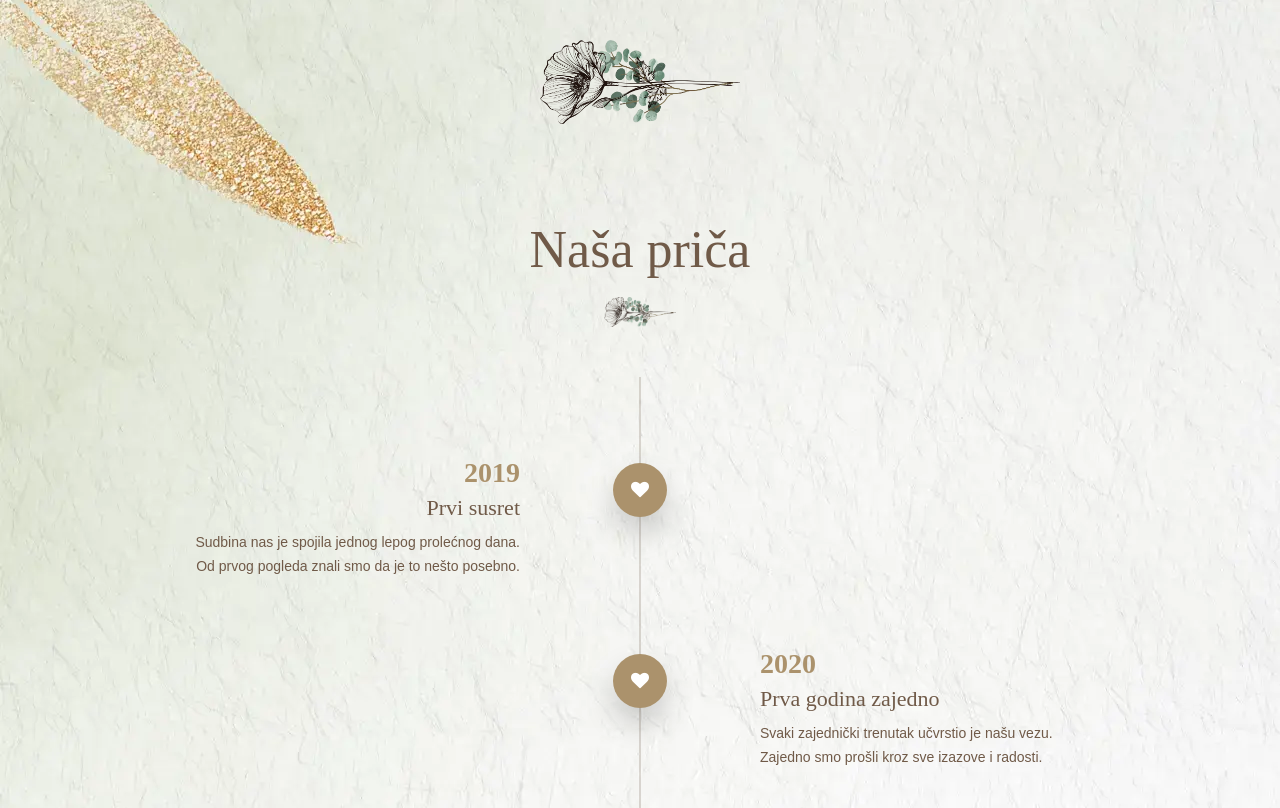
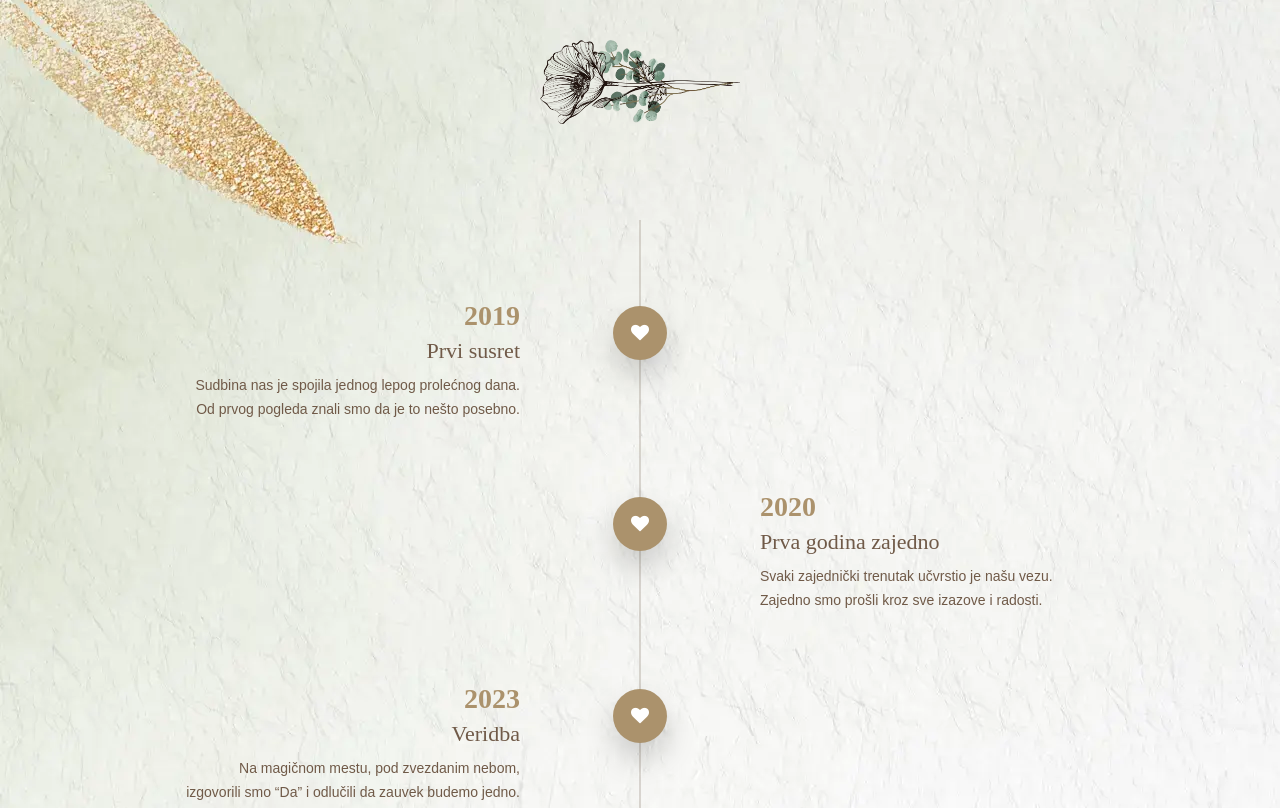
Before and after one commit to inviteOsmart/pozivnice, a plain HTML site: page vencanje/premium/bianca/index.html in a window 1280 px wide. Shown: the part 2260-3068 px from the top of the page. Drawn offline with nearby package versions, Linux system fonts and the light colour scheme; files whose address does not match are found by name.

Commit message:
Add files via upload

```diff
--- a/vencanje/premium/bianca/assets/css/style.css
+++ b/vencanje/premium/bianca/assets/css/style.css
@@ -273,7 +273,7 @@ ul {
    TIMELINE (Naša priča)
    ========================= */
 .timeline-section{
-    padding: 90px 0;
+    padding: 40px 0;
     text-align: center;
 }
 
--- a/vencanje/premium/bianca/index.html
+++ b/vencanje/premium/bianca/index.html
@@ -123,8 +123,8 @@
         <img class="separatorCvet" src="assets/images/separatorCvet.webp" alt="" />
 
         <div id="prica" class="timeline-section">
-            <h2 class="timeline-title">Naša priča</h2>
-            <div class="timeline-ornament" aria-hidden="true"></div>
+            <!-- <h2 class="timeline-title">Naša priča</h2>
+            <div class="timeline-ornament" aria-hidden="true"></div> -->
 
             <div class="timeline">
                 <article class="t-item left">
```
